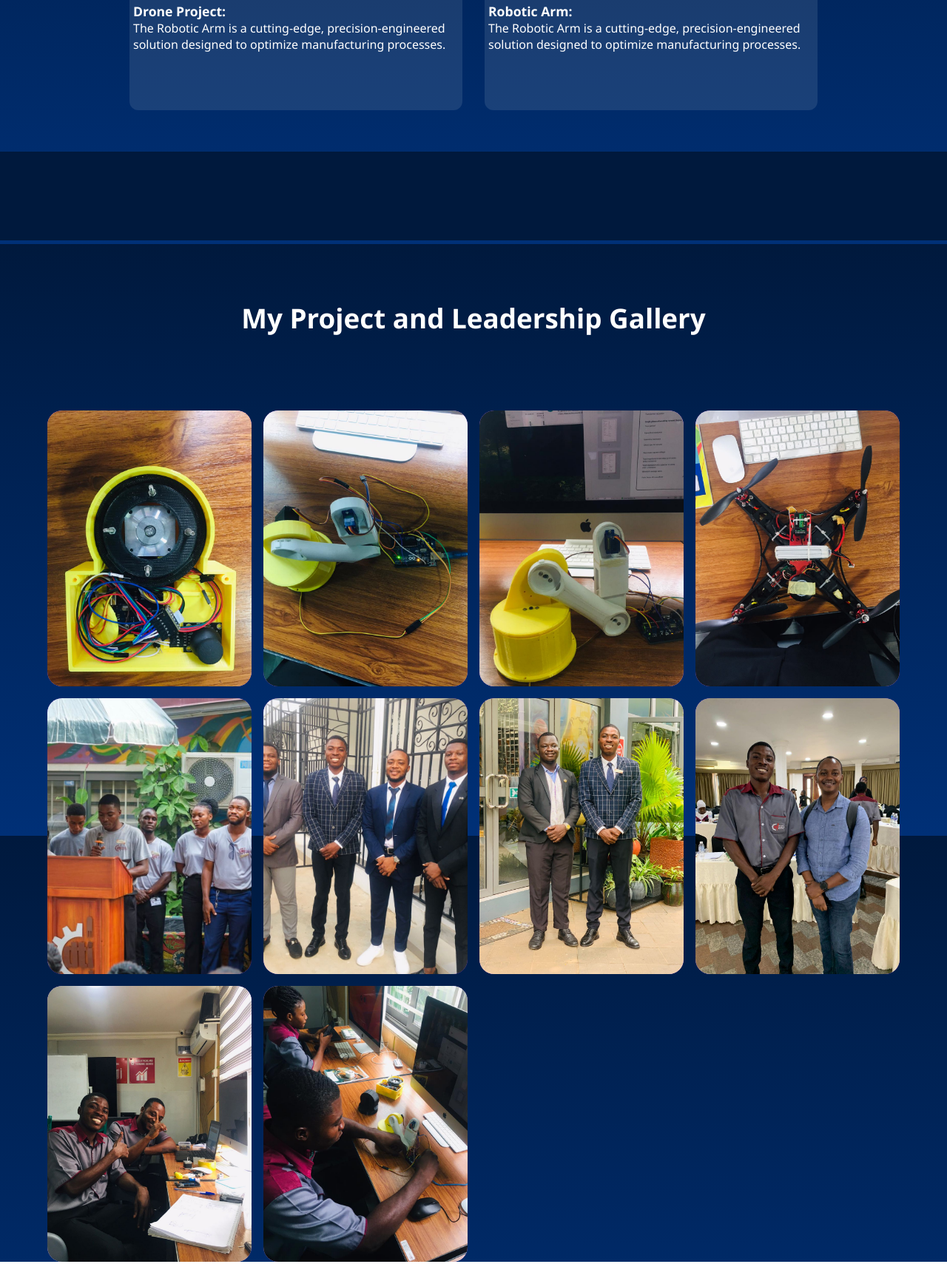
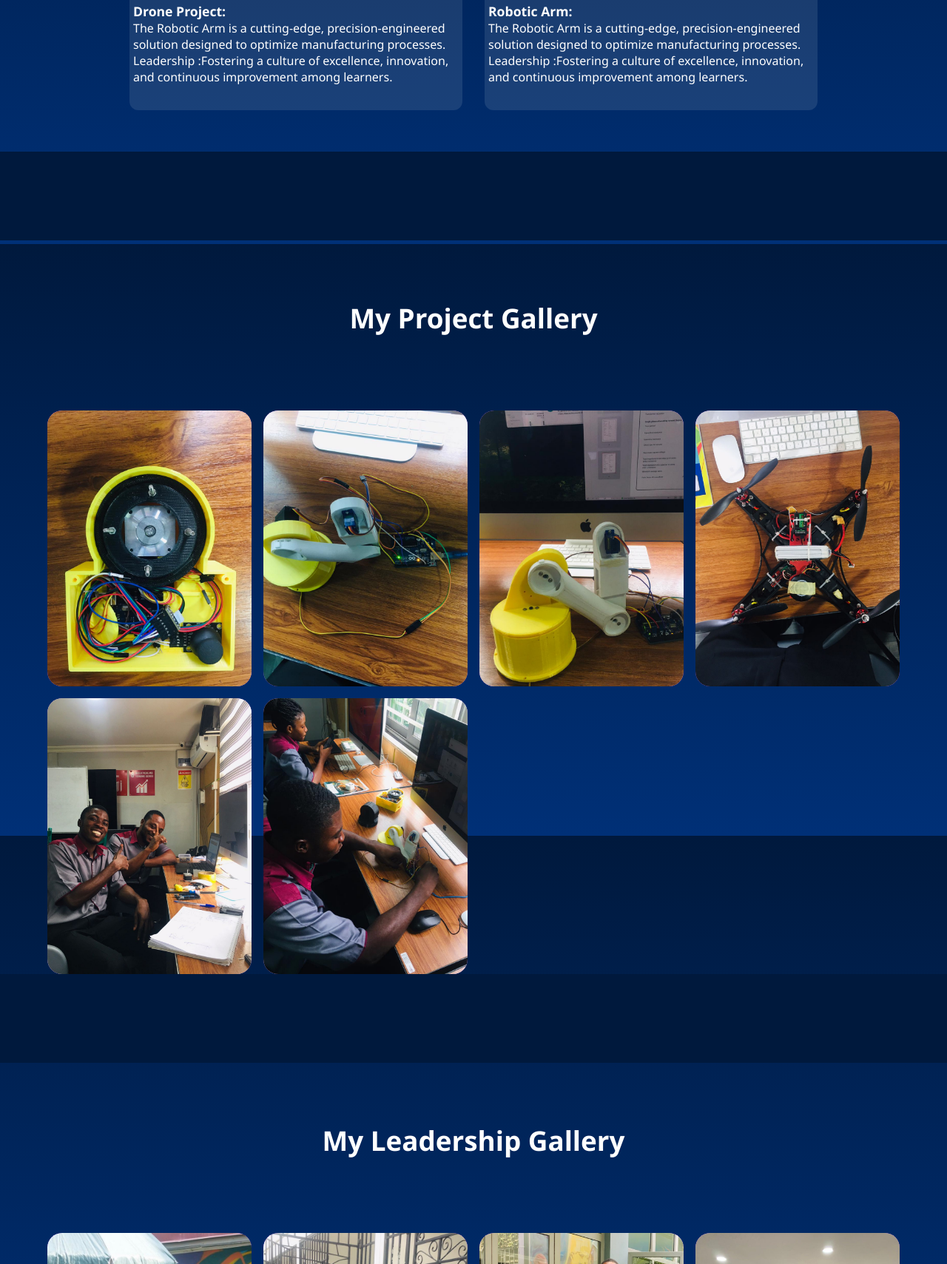
Before and after one commit to Spidey2342/presido-complete, a plain HTML site: page presido2/project.html in a window 1280 px wide. Shown: the part 470-2179 px from the top of the page at 74% size. Drawn offline with Linux system fonts and the light colour scheme.

Commit message:
Update project.html

```diff
--- a/presido2/project.html
+++ b/presido2/project.html
@@ -33,7 +33,8 @@
                 <div class="grid-text">
                     <h4>Drone Project:</h4>
                     <p>The Robotic Arm is a cutting-edge, precision-engineered solution designed to optimize
-                        manufacturing processes. </p>
+                        manufacturing processes. Leadership :Fostering a culture of excellence, innovation, and
+                        continuous improvement among learners.</p>
                 </div>
             </div>
             <div class="grid">
@@ -44,14 +45,15 @@
                 <div class="grid-text">
                     <h4>Robotic Arm:</h4>
                     <p>The Robotic Arm is a cutting-edge, precision-engineered solution designed to optimize
-                        manufacturing processes.</p>
+                        manufacturing processes. Leadership :Fostering a culture of excellence, innovation, and
+                        continuous improvement among learners.</p>
                 </div>
             </div>
         </div>
     </section>
      <section class="scroll"></section>
     <section class="gallery">
-        <h3>My Project and Leadership Gallery</h3>
+        <h3>My Project Gallery</h3>
         <div class="griddd">
             <div class="card thun">
                 <img src="images/fan2.jpg" alt="">
@@ -72,6 +74,18 @@
                 <img src="images/drone22.jpg" alt="">
 
             </div>
+
+
+            <div class="card band"><img src="images/leadd.jpg" alt=""></div>
+            <div class="card medi"><img src="images/fan5.jpg" alt=""></div>
+
+        </div>
+    </section>
+      <section class="scroll"></section>
+      <section class="gallery">
+        <h3>My Leadership Gallery</h3>
+        <div class="griddd">
+
             <div class="card tran">
                 <img src="images/lead.jpg" alt="">
 
@@ -85,9 +99,9 @@
             </div>
             <div class="card gpu38">
                 <img src="images/lead4.jpg" alt=""></div>
-            <!-- <div class="card neur"><img src="images/lead6.jpg" alt=""></div> -->
+
             <div class="card band"><img src="images/leadd.jpg" alt=""></div>
-            <div class="card medi"><img src="images/fan5.jpg" alt=""></div>
+
 
         </div>
     </section>
```
